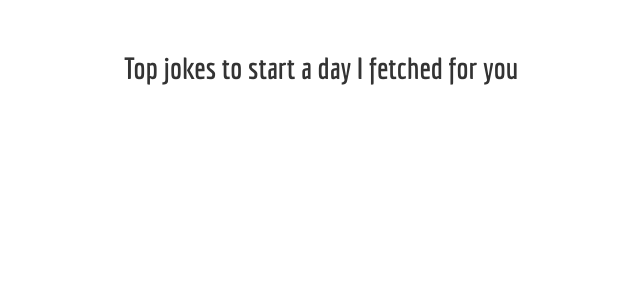
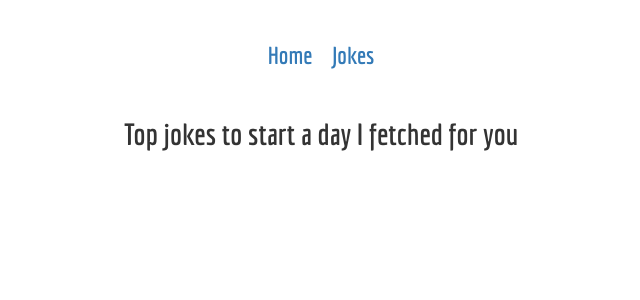
Before and after one commit to Andytred/react-portfolio, a React (Create React App) app: page /jokes in a window 1280 px wide. Shown: the top 300 px of the page, without its empty margins (319-959 px from the left). Built offline with nearby package versions, Linux system fonts and the light colour scheme; no server answers.

Commit message:
Adding links to the Joke and Home page, plus some styling

```diff
--- a/src/components/App.js
+++ b/src/components/App.js
@@ -5,6 +5,7 @@
 import SocialProfiles from './SocialProfiles';
 import Title from './Title';
 import Jokes from './Jokes';
+import Header from './Header';
 import profile from '../assets/andrea.png';
 
 class App extends Component {
@@ -33,6 +34,7 @@
 
     return (
       <div>
+        <Header />
         <img src={profile} alt='profile' className='profile'/>
         <h1>Hello</h1>
         <p>My name is Andrea</p>
--- /dev/null
+++ b/src/components/Header.js
@@ -0,0 +1,19 @@
+import React from 'react';
+import { Link } from 'react-router-dom';
+
+const Header = () => {
+    const style = {
+        display: 'inline-block',
+        margin: 10,
+        marginBottom: 30
+    };
+
+    return (
+        <div>
+            <h3 style={style}><Link to='/'>Home</Link></h3>
+            <h3 style={style}><Link to='/jokes'>Jokes</Link></h3>
+        </div>
+    )
+}
+
+export default Header;
--- a/src/components/Jokes.js
+++ b/src/components/Jokes.js
@@ -1,5 +1,5 @@
 import React, { Component } from 'react';
-
+import Header from './Header';
 
 class Jokes extends Component {
     state = { joke: {} };
@@ -14,7 +14,9 @@
         const { setup, punchline } = this.state.joke;
 
         return (
+
             <div>
+                <Header />
                 <h2>Top jokes to start a day I fetched for you</h2>
                 <p>{setup} <em>{punchline}</em></p>
             </div>
--- a/src/components/Title.js
+++ b/src/components/Title.js
@@ -11,7 +11,7 @@
     state = { titleIndex: 0, fadeIn: true };
 
     componentDidMount() {
-        this.timeout = setTimeout(() => this.setState({ fadeIn: false }), 2000 );
+        this.timeout = setTimeout(() => this.setState({ fadeIn: false }), 1000 );
 
         this.animateTitles();
     }
--- a/src/index.css
+++ b/src/index.css
@@ -19,9 +19,12 @@
 }
 
 .profile {
-    width: 200px;
-    height: 200px;
-    border-radius: 100px;
+    width: 800px;
+    height: 500px;
+    object-fit: cover;
+    filter: brightness(80%);
+    border-radius: 10px;
+
 }
 
 .title-fade-out {
```
Also changed, not shown: 1 other file (tests, documents, lock files or other folders).
